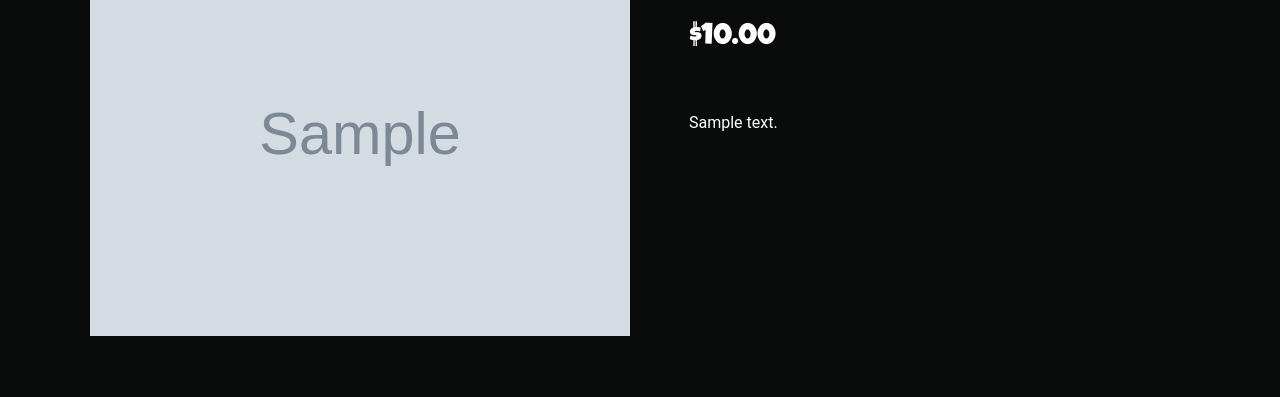
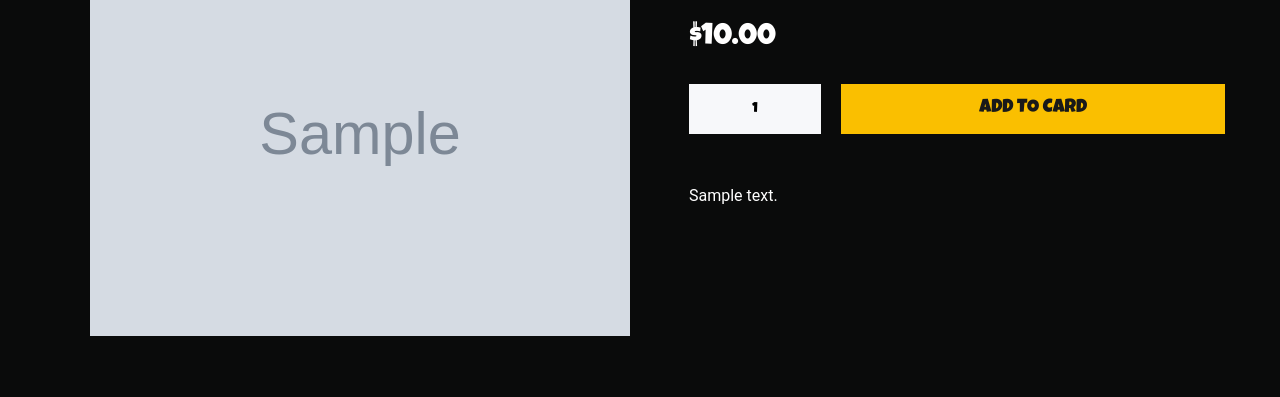
Before and after one commit to rasim0101/food_delivery, a Django app: template templates/food/product.html in a window 1280 px wide. Shown: the part 238-635 px from the top of the page. Run offline with Django 4.2, Linux system fonts and the light colour scheme; the template is opened without the code that fills it: values that come from a table or form of the project are taken from there, others are empty; tables that the repository leaves empty hold one stand-in row (values such as "Sample post"); grey boxes marked "Sample" are stand-in pictures; some libraries are stand-ins or nearby versions.

Commit message:
исправил ID и добавил кнопки в шаблон

```diff
--- a/food_delivery/urls.py
+++ b/food_delivery/urls.py
@@ -23,7 +23,7 @@ from food import views
 urlpatterns = [
     path('admin/', admin.site.urls),
 	path('', views.index, name='index'),
-    path('category', views.category, name="category"),
-    path('category/<id>/', views.product_list, name="product_list"),
-	path('product_list/<id>/', views.product, name='product'),
+    path('categories', views.categories, name="categories"),
+    path('categories/<category_id>/', views.product_list, name="product_list"),
+	path('categories/<category_id>/<product_id>/', views.product, name='product'),
 ]+ static(settings.STATIC_URL, document_root=settings.STATIC_ROOT)+ static(settings.MEDIA_URL, document_root=settings.MEDIA_ROOT)
--- a/static/css/custom.css
+++ b/static/css/custom.css
@@ -187,3 +187,60 @@ p.descripton {
     margin: -5px 0 0 0;
     color: #ffffff;
 }
+
+.buttons-product {
+	margin-top: 23px;
+	display: block;
+}
+
+.counter-product {
+	margin-right: 20px;
+	position: relative;
+	max-width: 132px;
+	min-width: 132px;
+}
+
+.counter-product input {
+    background: #f7f8fa;
+    display: block;
+    width: 100%;
+    height: 50px;
+    font-size: 14px;
+    line-height: 1em;
+    text-align: center;
+    border: none;
+    outline: none;
+    font-family: 'Luckiest Guy', sans-serif;
+    font-weight: 400;
+}
+
+
+.add-to-cart-btn {
+	width: 250%;
+	height: 50px;
+	font-size: 19px;
+	letter-spacing: 0;
+	padding: 6px 23px 8px;
+	background: #fabf00;
+	font-family: 'Luckiest Guy', sans-serif;
+	border: none;
+	color: #191919;
+	line-height: 1.0;
+	font-weight: 400;
+	position: relative;
+	outline: none;
+	display: inline-flex;
+	justify-content: center;
+	align-items: center;
+	text-align: center;
+	-ms-transition: all 0.2s linear;
+	white-space: nowrap;
+	vertical-align: middle;
+	user-select: none;
+}
+
+.buttons-block {
+	display: flex;
+	flex-wrap: nowrap;
+	align-items: flex-start;
+}
--- a/templates/food/category.html
+++ b/templates/food/categories.html
@@ -3,8 +3,8 @@
 
 {% block content %}
 	<div class="row">
-		{% for c in category %}
-			<a style="color:white;" href="{% url 'product_list' c.id %}">Кнопка</a>
+		{% for c in categories %}
+			<a style="color:white;" href="{% url 'product_list' c.id %}">{{c.title}}</a>
 		{% endfor %}
 	</div>
 
--- a/templates/food/index.html
+++ b/templates/food/index.html
@@ -24,7 +24,7 @@
 		</div>
 	</div>
 	<div class="burgers-link">
-	    <a class="a_1" href="#">Burgers</a>
+	    <a class="a_1" href="{% url 'categories' %}">Burgers</a>
 	</div>
 
 
--- a/templates/food/product.html
+++ b/templates/food/product.html
@@ -12,7 +12,19 @@
 			<div class="product_text">
 				<p class="title">{{product.name}}</p>
 				<p class="price" style="margin-top: 0;">${{product.price}}</p>
-				<p class="description" style="font-family: 'Roboto', sans-serif; padding-top: 50px;" >{{product.description}}</p>
+				<div class="buttons-product">
+					<div class="buttons-block">
+						<div class="counter-product">
+							<span class="minus-btn"></span>
+							<input type="text" name="quantity" value="1" size="5">
+							<span class="plus-btn"></span>
+						</div>
+						<div class="add-to-cart">
+							<button class="add-to-cart-btn">ADD TO CARD</button>
+						</div>
+					</div>
+				</div>
+				<p class="description" style="font-family: 'Roboto', sans-serif; padding-top: 50px;" >{{product.description|safe}}</p>
 			</div>
 		</div>
 	</div>
--- a/templates/food/product_list.html
+++ b/templates/food/product_list.html
@@ -2,9 +2,9 @@
 {% load static %}
 
 {% block content %}
-	<div class="link-link" style="text-align: center;">
+	<div class="row">
 		{% for p in product_list %}
-			<a style="color:white;" href="{% url 'product' p.id %}">Кнопка</a>
+			<a style="color:white;" href="{% url 'product' category_id p.id %}">{{p.name}}</a>
 		{% endfor %}
 	</div>
 {% endblock content %}
```
Also changed, not shown: food/models.py (+0 -17 lines), food/views.py (+10 -9 lines), templates/food/style.css (deleted, +0 -96 lines).
